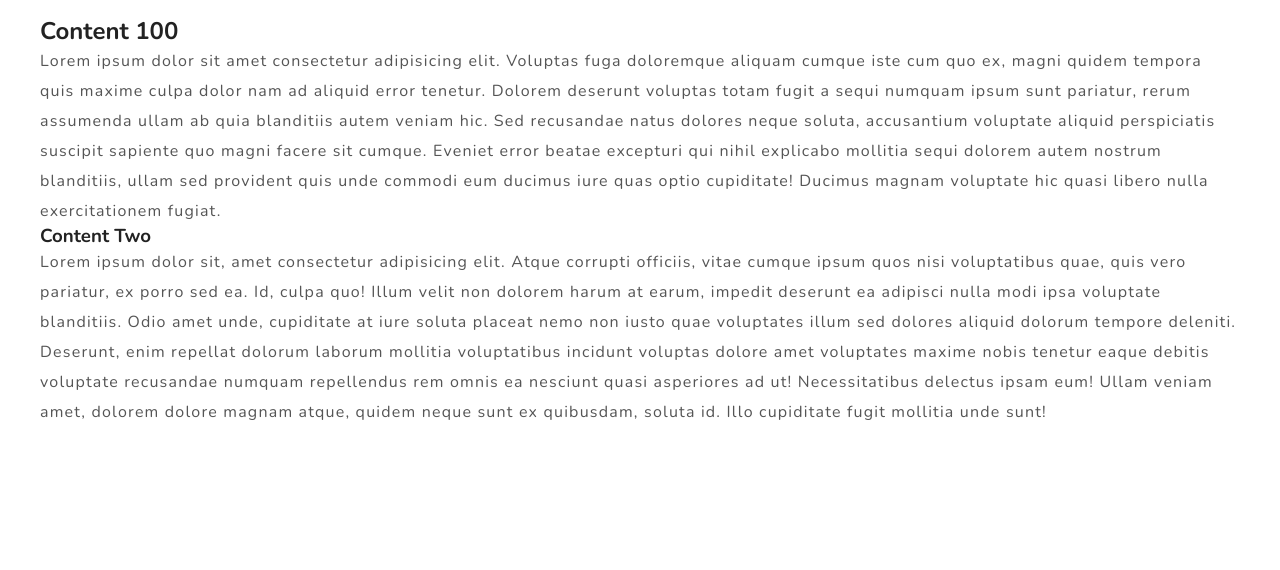
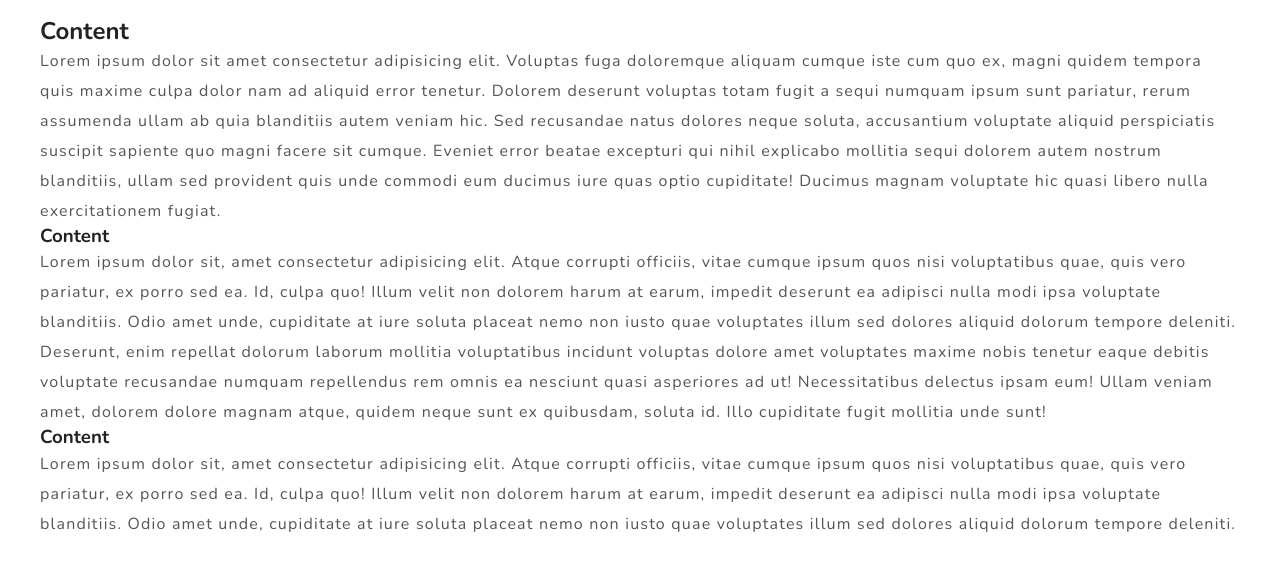
Before and after one commit to Kstrohfus/sticky-nav, a plain HTML site: page index.html in a window 1280 px wide. Shown: the part 802-1372 px from the top of the page. Before the commit the page ends 1279 px from the top, so only its background shows below. Drawn offline with nearby package versions, Linux system fonts and the light colour scheme; a script that the page names is missing.

Commit message:
Did some cosmetic changes, added 3rd content, complete.

```diff
--- a/index.html
+++ b/index.html
@@ -28,7 +28,7 @@
     <body>
         <nav class="nav">
             <div class="container">
-                <h1 class="logo"><a href="/index.html">My Webpage</a></h1>
+                <h1 class="logo"><a href="./index.html">Lorem Ipsum</a></h1>
                 <ul>
                     <li><a href="#" class="current">Home</a></li>
                     <li><a href="#">About</a></li>
@@ -40,7 +40,7 @@
 
         <div class="hero">
             <div class="container">
-                <h1>Welcome to My Webpage</h1>
+                <h1>Welcome</h1>
                 <p>
                     Lorem, ipsum dolor sit amet consectetur adipisicing elit.
                     Nobis, culpa.
@@ -49,7 +49,7 @@
         </div>
 
         <section class="container content">
-            <h2>Content 100</h2>
+            <h2>Content</h2>
             <p>
                 Lorem ipsum dolor sit amet consectetur adipisicing elit.
                 Voluptas fuga doloremque aliquam cumque iste cum quo ex, magni
@@ -65,7 +65,7 @@
                 nulla exercitationem fugiat.
             </p>
 
-            <h3>Content Two</h3>
+            <h3>Content</h3>
             <p>
                 Lorem ipsum dolor sit, amet consectetur adipisicing elit. Atque
                 corrupti officiis, vitae cumque ipsum quos nisi voluptatibus
@@ -81,6 +81,16 @@
                 veniam amet, dolorem dolore magnam atque, quidem neque sunt ex
                 quibusdam, soluta id. Illo cupiditate fugit mollitia unde sunt!
             </p>
+            <h3>Content</h3>
+            <p>
+                Lorem ipsum dolor sit, amet consectetur adipisicing elit. Atque
+                corrupti officiis, vitae cumque ipsum quos nisi voluptatibus
+                quae, quis vero pariatur, ex porro sed ea. Id, culpa quo! Illum
+                velit non dolorem harum at earum, impedit deserunt ea adipisci
+                nulla modi ipsa voluptate blanditiis. Odio amet unde, cupiditate
+                at iure soluta placeat nemo non iusto quae voluptates illum sed
+                dolores aliquid dolorum tempore deleniti.
+            </p>
         </section>
         <script src="js/script.js"></script>
     </body>
```
